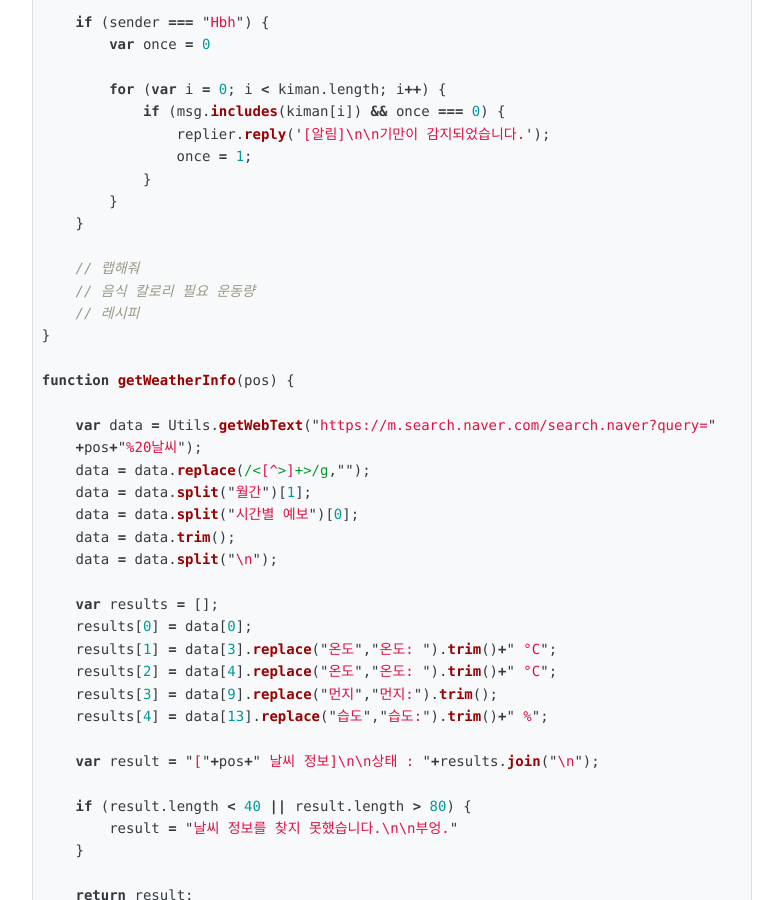
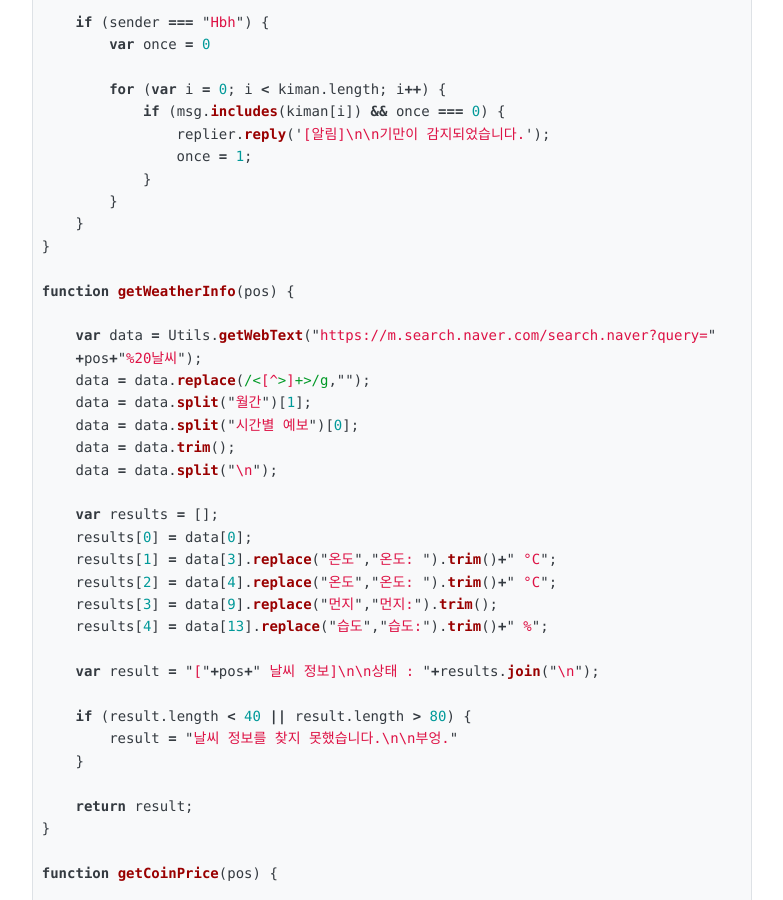
Before and after one commit to Leeheejin/leeheejin.github.io, a Jekyll site: the page built from _posts/2019-06-14-Kakaotalk-Bot.md, in a window 1280 px wide and 900 px high, scrolled down 7278 px. Shown: the whole window, without its empty margins (248-1031 px from the left). Built offline with Jekyll 4.4.1, drawn with Linux system fonts in a browser that asks for light colours.

Commit message:
Update 2019-06-14-Kakaotalk-Bot.md

```diff
--- a/_posts/2019-06-14-Kakaotalk-Bot.md
+++ b/_posts/2019-06-14-Kakaotalk-Bot.md
@@ -184,6 +184,7 @@ Miner의 현재 버전의 소스는 오픈되어 있지 않지만 포스팅에
 
 > 카카오톡 봇을 만들기 위해 필요한 것들
 > 1. 안드로이드 기기
+>
 > 2. 카카오톡 봇 JS
 ![](#)
 > 3. 구글 스마트 알람 캐쳐
@@ -330,10 +331,6 @@ function response(room, msg, sender, isGroupChat, replier, imageDB) {
             }
         }
     }
-
-    // 랩해줘
-    // 음식 칼로리 필요 운동량
-    // 레시피
 }
 
 function getWeatherInfo(pos) {
```
